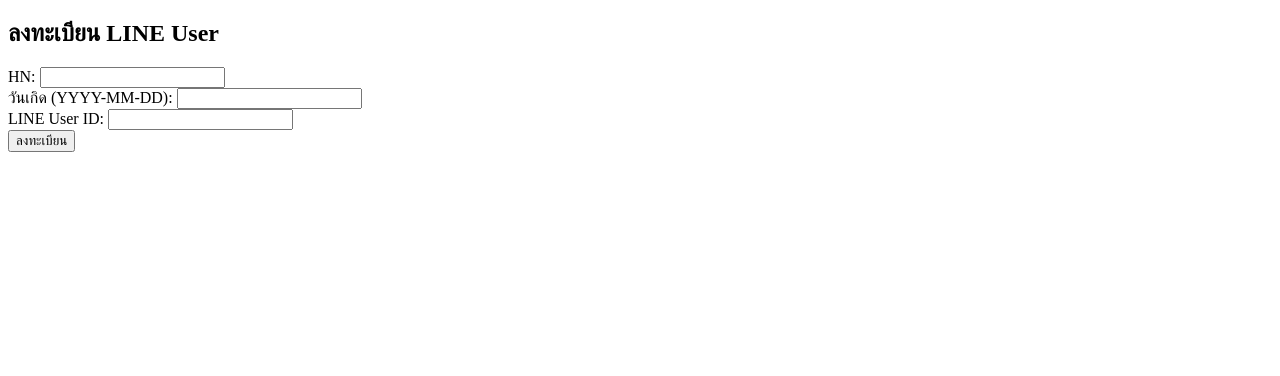
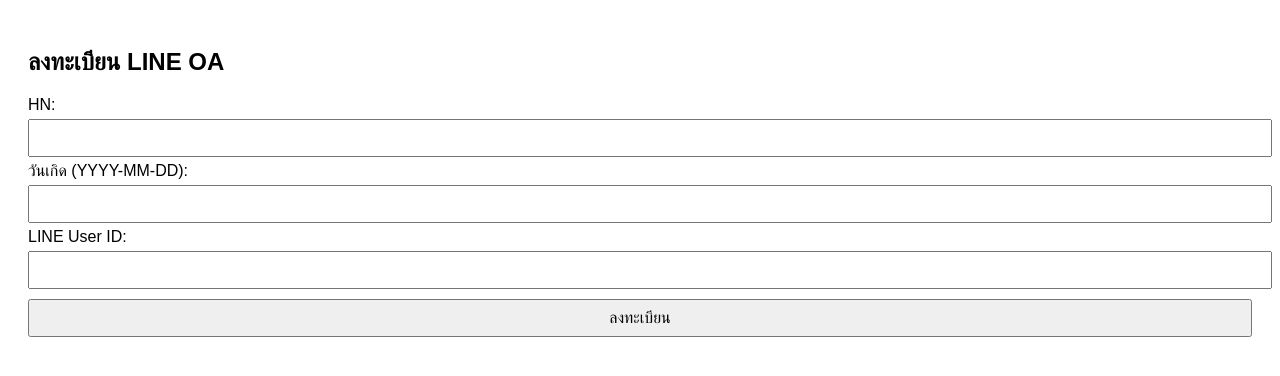
Before and after one commit to veerapolkanpat/appointmant, a plain HTML site: page index.html in a window 1280 px wide. Drawn offline with Linux system fonts and the light colour scheme.

Commit message:
Update index.html

```diff
--- a/index.html
+++ b/index.html
@@ -2,10 +2,16 @@
 <html>
 <head>
   <meta charset="UTF-8">
-  <title>ลงทะเบียนผู้ป่วย</title>
+  <title>ลงทะเบียน LINE OA</title>
+  <meta name="viewport" content="width=device-width, initial-scale=1">
+  <style>
+    body { font-family: 'Prompt', sans-serif; padding: 20px; }
+    input, button { font-size: 16px; padding: 8px; margin: 5px 0; width: 100%; }
+    button { cursor: pointer; }
+  </style>
 </head>
 <body>
-<h2>ลงทะเบียน LINE User</h2>
+<h2>ลงทะเบียน LINE OA</h2>
 <form id="regForm">
   HN: <input type="text" name="hn" required><br>
   วันเกิด (YYYY-MM-DD): <input type="text" name="dob" required><br>
@@ -20,7 +26,7 @@
     e.preventDefault();
     var formData = new FormData(this);
     var xhr = new XMLHttpRequest();
-    xhr.open("POST", "https://yourserver.com/api/register.php", true); // URL API ของคุณ
+    xhr.open("POST", "https://your-public-server.com/api/register.php", true); // เปลี่ยนเป็น URL จริง
     xhr.onreadystatechange = function() {
         if(xhr.readyState == 4){
             document.getElementById("result").innerHTML = xhr.responseText;
```
